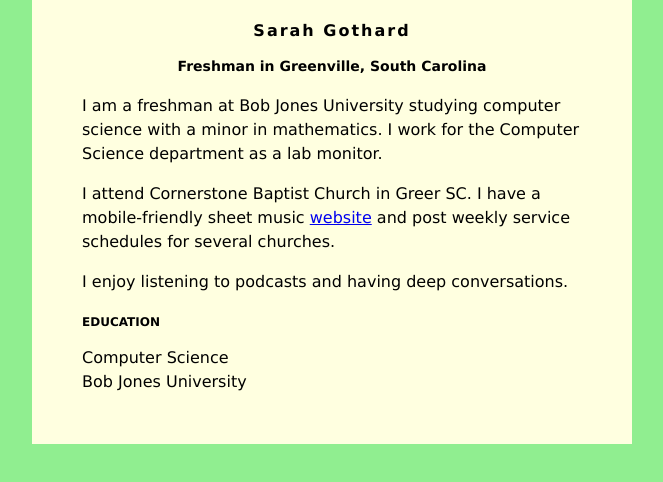
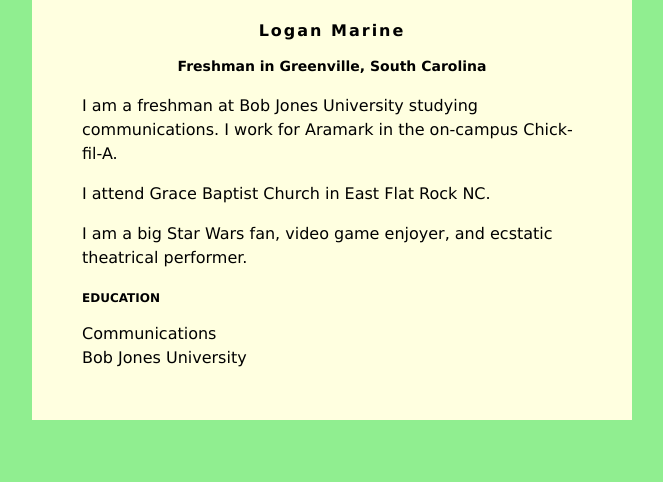
Before and after one commit to LoganMarine/LoganMarine.github.io, a plain HTML site: page index.html in a window 1280 px wide. Shown: the whole page, without its empty margins (308-971 px from the left). Drawn offline with Linux system fonts and the light colour scheme.

Commit message:
Update index.html

```diff
--- a/index.html
+++ b/index.html
@@ -30,21 +30,18 @@ h3 {
 </head>
 <body>
     <div id="content">
-        <h1>Sarah Gothard</h1>
+        <h1>Logan Marine</h1>
         <h2>Freshman in Greenville, South Carolina</h2>
 
-         <p>I am a freshman at Bob Jones University studying computer science with a minor in
-            mathematics. I work for the Computer Science department as a lab monitor.</p>
+         <p>I am a freshman at Bob Jones University studying communications. I work for Aramark in the on-campus Chick-fil-A.</p>
          <p>
-            I attend Cornerstone Baptist Church in Greer SC. I have a mobile-friendly
-            sheet music <a href="https://mobilehymns.org/">website</a> and post weekly service
-            schedules for several churches.
+            I attend Grace Baptist Church in East Flat Rock NC.
          </p>
          <p>
-            I enjoy listening to podcasts and having deep conversations.
+            I am a big Star Wars fan, video game enjoyer, and ecstatic theatrical performer.
          </p>
         <h3>EDUCATION</h3>
-        Computer Science<br />
+        Communications<br />
         Bob Jones University
     </div>
 
```
